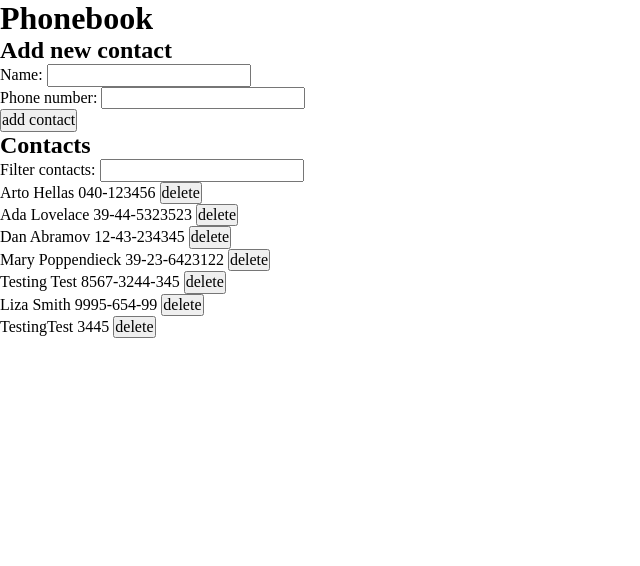
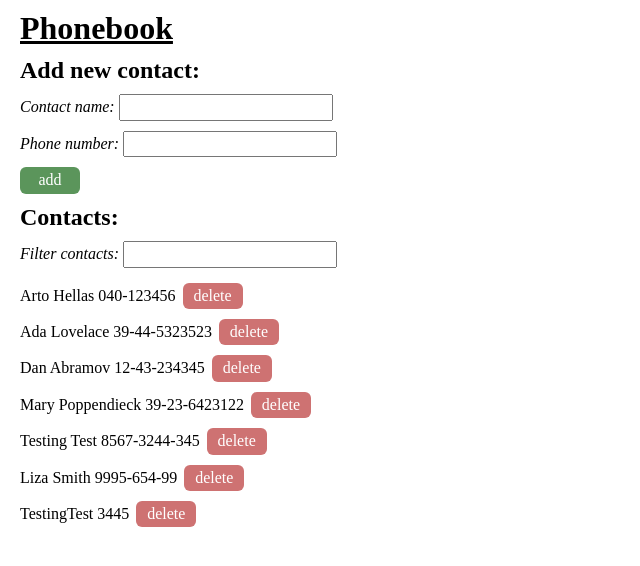
Before and after one commit to anastasiia-avdeeva/FullStackOpen, a React (Vite) app in the folder part2/phonebook/: page / in a window 1280 px wide. Shown: the top 566 px of the page, without its empty margins (0-640 px from the left). Built offline with nearby package versions, Linux system fonts and the light colour scheme; data requests are answered from the project's data file.

Commit message:
add classnames for elements and styles, refactor code

```diff
--- a/part2/phonebook/src/App.jsx
+++ b/part2/phonebook/src/App.jsx
@@ -4,7 +4,7 @@ import { ContactFilter } from "./components/ContactFilter";
 import { Persons } from "./components/Persons";
 import personsService from "./services/persons";
 import helpers from "./utils/helpers";
-import { ErrorMsg } from "./components/ErrorMsg";
+import { Notification } from "./components/Notification";
 
 const App = () => {
   const [persons, setPersons] = useState([]);
@@ -26,7 +26,7 @@ const App = () => {
       })
       .catch((error) => {
         console.log("Cannot fetch contacts list ", error);
-        setErrorMsg("Ooops, something went wrong. Please, try again later!");
+        setErrorMsg("Cannot download contacts 😞 Please, try again later!");
       });
   }, []);
 
@@ -128,8 +128,9 @@ const App = () => {
 
   return (
     <>
-      <h1>Phonebook</h1>
-      <h2>Add new contact</h2>
+      <h1 className="title">Phonebook</h1>
+      <div className="content">
+        <h2 className="subtitle">Add new contact:</h2>
         <PersonForm
           onAddPerson={handleAddBtnClick}
           newName={newPerson.name}
@@ -137,9 +138,9 @@ const App = () => {
           newNumber={newPerson.number}
           onPhoneInputChange={handlePhoneInputChange}
         />
-      <h2>Contacts</h2>
+        <h2 className="subtitle">Contacts:</h2>
         {errorMsg ? (
-        <ErrorMsg errorText={errorMsg} />
+          <Notification className="error" text={errorMsg} />
         ) : (
           <ContactFilter
             filterValue={filterPattern}
@@ -147,6 +148,7 @@ const App = () => {
           />
         )}
         <Persons persons={personsToShow} onDelete={handleDelete} />
+      </div>
     </>
   );
 };
--- a/part2/phonebook/src/components/ContactFilter.jsx
+++ b/part2/phonebook/src/components/ContactFilter.jsx
@@ -2,7 +2,7 @@ import { InputGroup } from "./InputGroup";
 
 export const ContactFilter = (props) => {
   return (
-    <div>
+    <div className="person-filter">
       <InputGroup
         labelText="Filter contacts: "
         inputProps={{
--- a/part2/phonebook/src/components/ErrorMsg.jsx
+++ /dev/null
@@ -1,3 +0,0 @@
-export const ErrorMsg = ({ errorText }) => {
-  return <div>{errorText}</div>;
-};
--- a/part2/phonebook/src/components/InputGroup.jsx
+++ b/part2/phonebook/src/components/InputGroup.jsx
@@ -1,8 +1,10 @@
 export const InputGroup = ({ labelText, inputProps }) => {
   return (
-    <div>
-      <label htmlFor={inputProps.id}>{labelText}</label>
-      <input {...inputProps} />
+    <div className="input-group">
+      <label className="label" htmlFor={inputProps.id}>
+        {labelText}
+      </label>
+      <input className="input" {...inputProps} />
     </div>
   );
 };
--- /dev/null
+++ b/part2/phonebook/src/components/Notification.jsx
@@ -0,0 +1,3 @@
+export const Notification = ({ className, text }) => {
+  return <p className={className}>{text}</p>;
+};
--- a/part2/phonebook/src/components/Person.jsx
+++ b/part2/phonebook/src/components/Person.jsx
@@ -1,7 +1,8 @@
 import { Button } from "./button";
 
 export const Person = ({ person, onDelete }) => (
-  <li>
-    {person.name} {person.number} <Button text="delete" onClick={onDelete} />
+  <li className="person">
+    {person.name} {person.number}{" "}
+    <Button text="delete" onClick={onDelete} className="btn del-btn" />
   </li>
 );
--- a/part2/phonebook/src/components/PersonForm.jsx
+++ b/part2/phonebook/src/components/PersonForm.jsx
@@ -3,9 +3,9 @@ import { Button } from "./button";
 
 export const PersonForm = (props) => {
   return (
-    <form onSubmit={props.onAddPerson}>
+    <form className="person-form" onSubmit={props.onAddPerson}>
       <InputGroup
-        labelText="Name: "
+        labelText="Contact name: "
         inputProps={{
           type: "text",
           id: "nameInput",
@@ -26,7 +26,7 @@ export const PersonForm = (props) => {
           onChange: props.onPhoneInputChange,
         }}
       />
-      <Button text="add contact" type="submit" />
+      <Button text="add" type="submit" className="btn add-btn" />
     </form>
   );
 };
--- a/part2/phonebook/src/components/Persons.jsx
+++ b/part2/phonebook/src/components/Persons.jsx
@@ -2,7 +2,7 @@ import { Person } from "./Person";
 
 export const Persons = ({ persons, onDelete }) => {
   return (
-    <ul>
+    <ul className="persons">
       {persons.map((person) => (
         <Person
           key={person.id}
--- a/part2/phonebook/src/styles/index.css
+++ b/part2/phonebook/src/styles/index.css
@@ -28,40 +28,75 @@ h2 {
 }
 
 .title {
-  padding: 20px;
-  text-align: center;
+  margin: 10px 20px;
   text-decoration: underline;
 }
 
 .content {
-  width: 95%;
-  margin: 0 auto;
+  margin: 0px 20px 10px;
+}
+
+.subtitle {
+  margin: 10px 0px;
+}
+
+.btn {
+  width: 60px;
+  padding: 4px;
+  border: none;
+  border-radius: 6px;
+  color: white;
+}
+
+.btn:hover {
+  transform: scale(1.05);
+}
+
+.person-form {
   display: flex;
-  flex-direction: row-reverse;
-  justify-content: space-between;
-  flex-wrap: wrap;
+  flex-direction: column;
   gap: 10px;
 }
 
-.subtitle {
-  padding: 10px 0px;
+.add-btn {
+  background-color: rgb(91, 149, 91);
 }
 
-.all-persons,
-.add-person,
-.person-form,
-.person-list {
+.label {
+  font-style: italic;
+}
+
+.input {
+  padding: 2px 5px;
+}
+
+.error {
+  padding: 10px 0px;
+  border: 1.5px solid red;
+  background-color: rgb(244, 241, 237);
+  text-align: center;
+  font-size: 23px;
+  font-weight: bold;
+  color: rgb(197, 26, 26);
+}
+
+.person-filter {
+  margin-bottom: 15px;
+}
+
+.persons {
   display: flex;
   flex-direction: column;
-  font-size: 22px;
+  gap: 10px;
 }
 
-.all-persons,
-.add-person,
-.person-form {
-  gap: 15px;
+.person {
+  display: flex;
+  flex-direction: row;
+  align-items: center;
+  gap: 7px;
 }
 
-.person-list {
-  gap: 10px;
+.del-btn {
+  background-color: rgb(206, 114, 114);
 }
```
Lines whose indentation alone changed are shown as unchanged.
